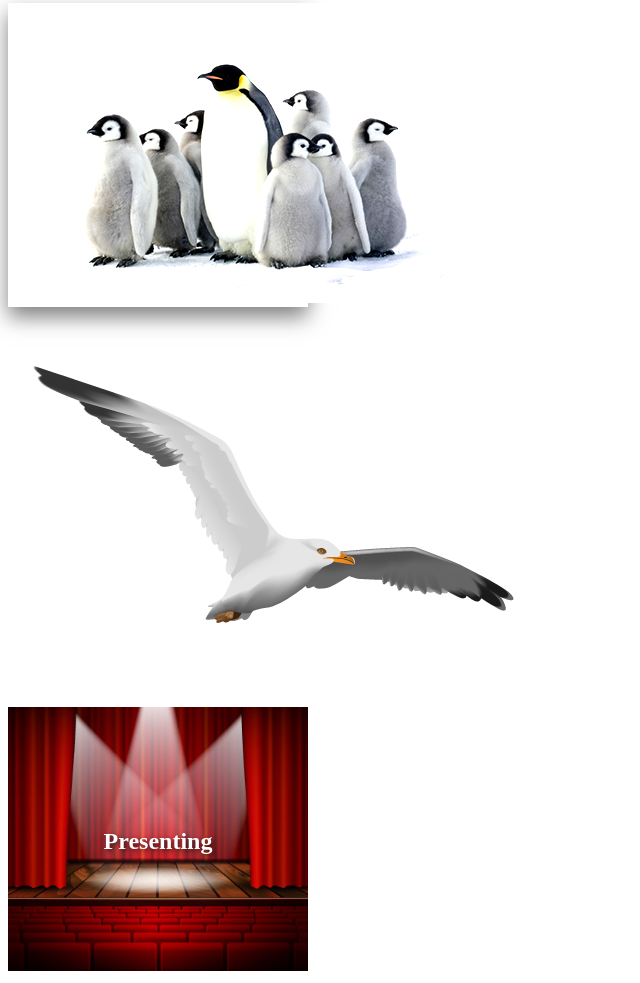
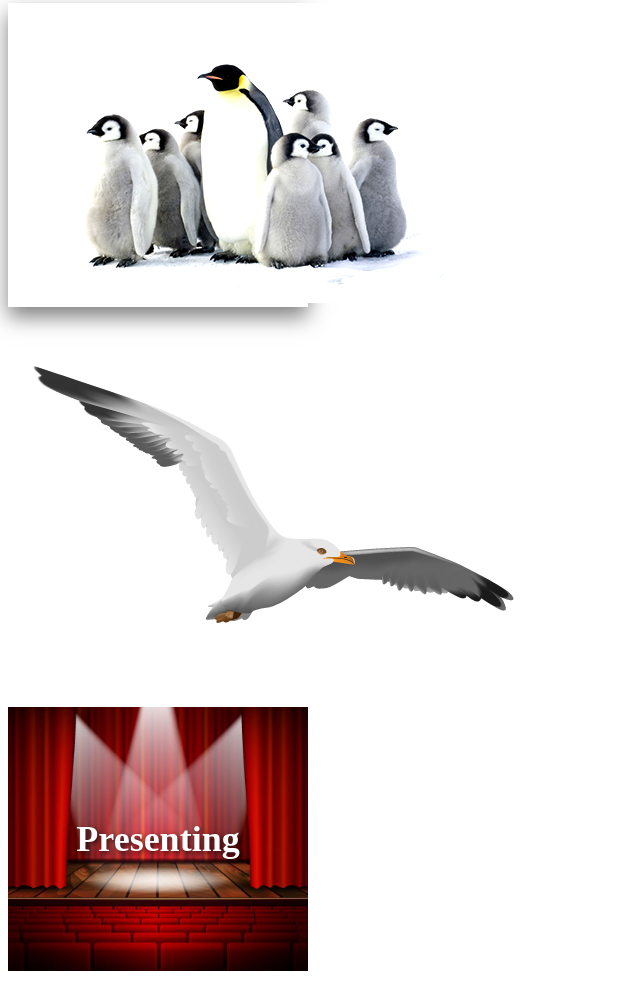
Before and after one commit to Coolnation716/Coolnation716.github.io, a plain HTML site: page BasicWebDesign/The-Imitation-Assignment/index.html in a window 1280 px wide. Shown: the part 1138-2121 px from the top of the page, without its empty margins (0-640 px from the left). Drawn offline with Linux system fonts and the light colour scheme.

Commit message:
Update styles.css

```diff
--- a/BasicWebDesign/The-Imitation-Assignment/styles.css
+++ b/BasicWebDesign/The-Imitation-Assignment/styles.css
@@ -50,7 +50,6 @@
 .seagull:hover {
     transform: scale(1.1) rotate(10deg);
 }
-
 .theater-stage {
     width: 300px;
     height: auto;
@@ -60,6 +59,7 @@
 .theater-stage img {
     width: 100%;
     height: auto;
+    display: block; /* Ensures the image takes up the full width */
 }
 
 .presenting-text {
@@ -68,7 +68,7 @@
     left: 50%;
     transform: translate(-50%, -50%);
     color: white;
-    font-size: 24px;
+    font-size: 36px;
     font-weight: bold;
     text-shadow: 2px 2px 5px rgba(0, 0, 0, 0.7);
 }
```
